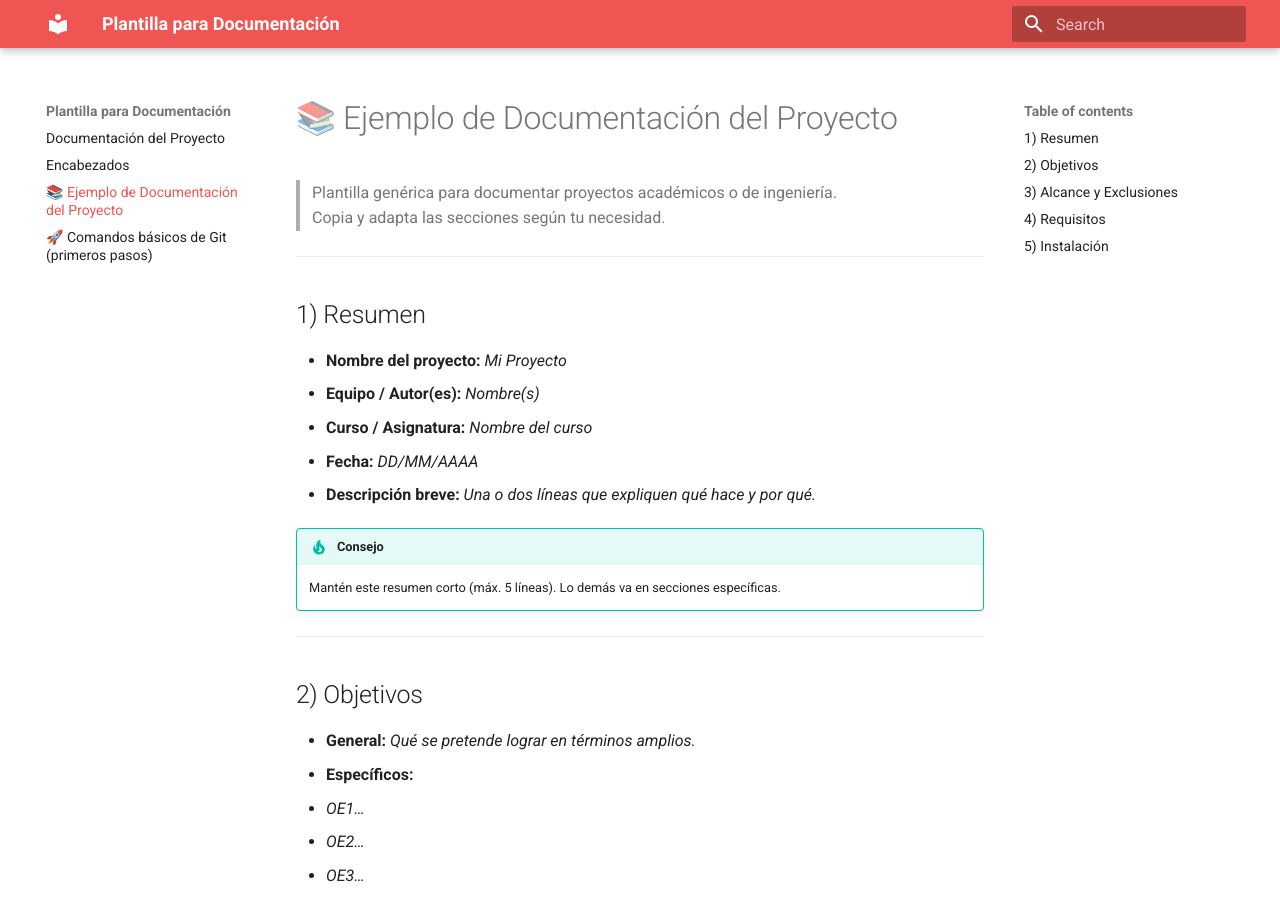
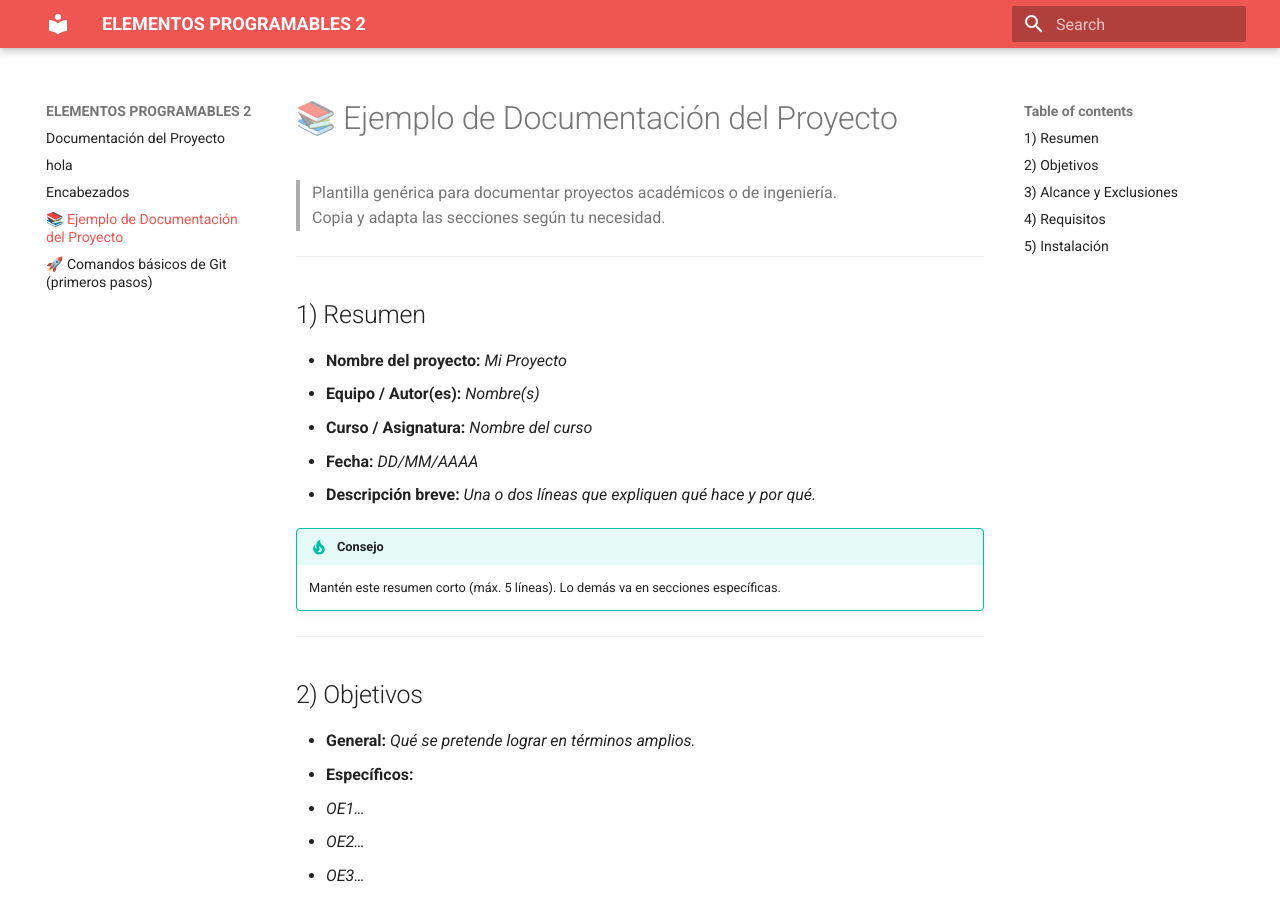
Before and after one commit to JCerezoBaizi/DOC-ELEMENTOS-PROGRAMABLESII, an MkDocs documentation site: the page built from docs/ejemplo.md, in a window 1280 px wide and 900 px high. Built offline with MkDocs 1.6.1 and Material for MkDocs 9.7.7, drawn with Linux system fonts in a browser that asks for light colours.

Commit message:
AGREGE HOLA

```diff
--- /dev/null
+++ b/docs/E21.md
@@ -0,0 +1 @@
+# hola
--- a/mkdocs.yml
+++ b/mkdocs.yml
@@ -1,4 +1,4 @@
-site_name: Plantilla para Documentación
+site_name: ELEMENTOS PROGRAMABLES 2
 markdown_extensions:
   - pymdownx.highlight:
       anchor_linenums: true
```
Also changed, not shown: docs/index.md (+2 -5 lines).
